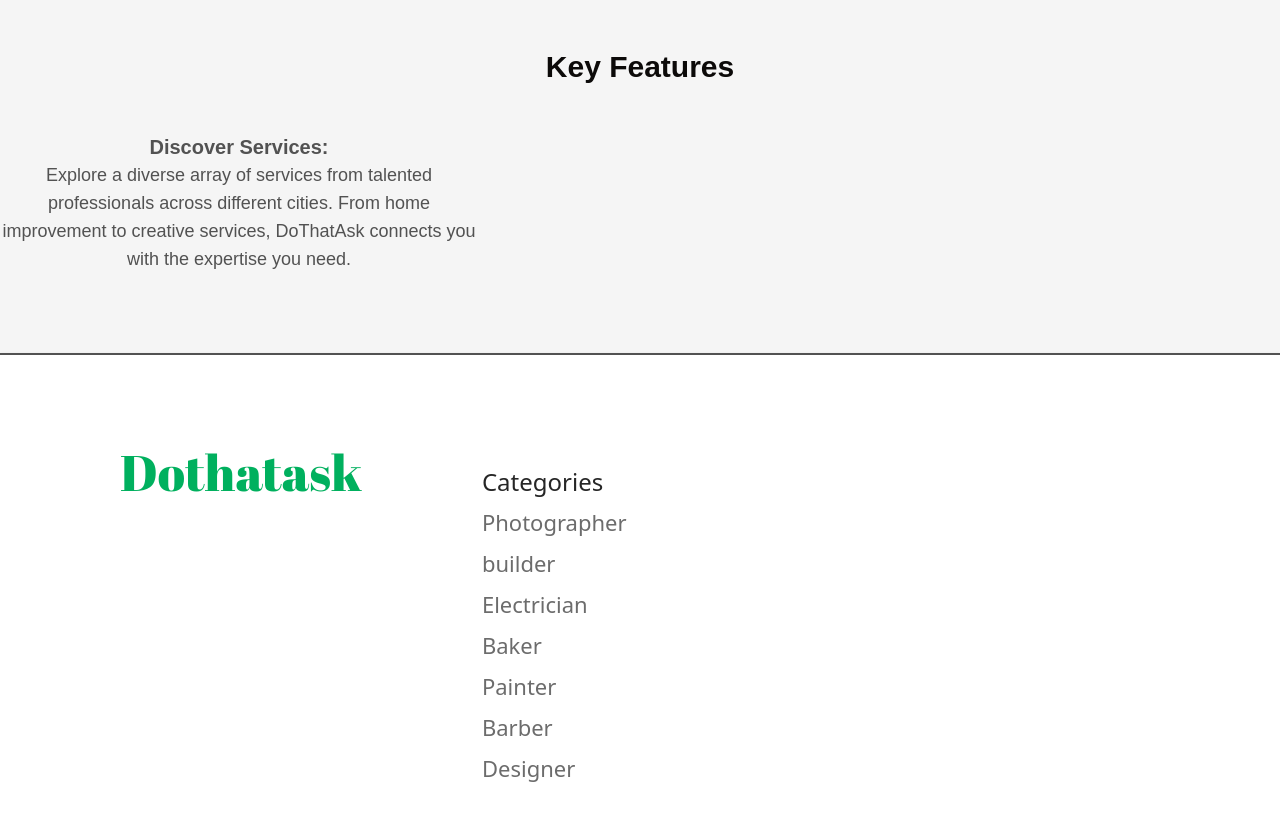
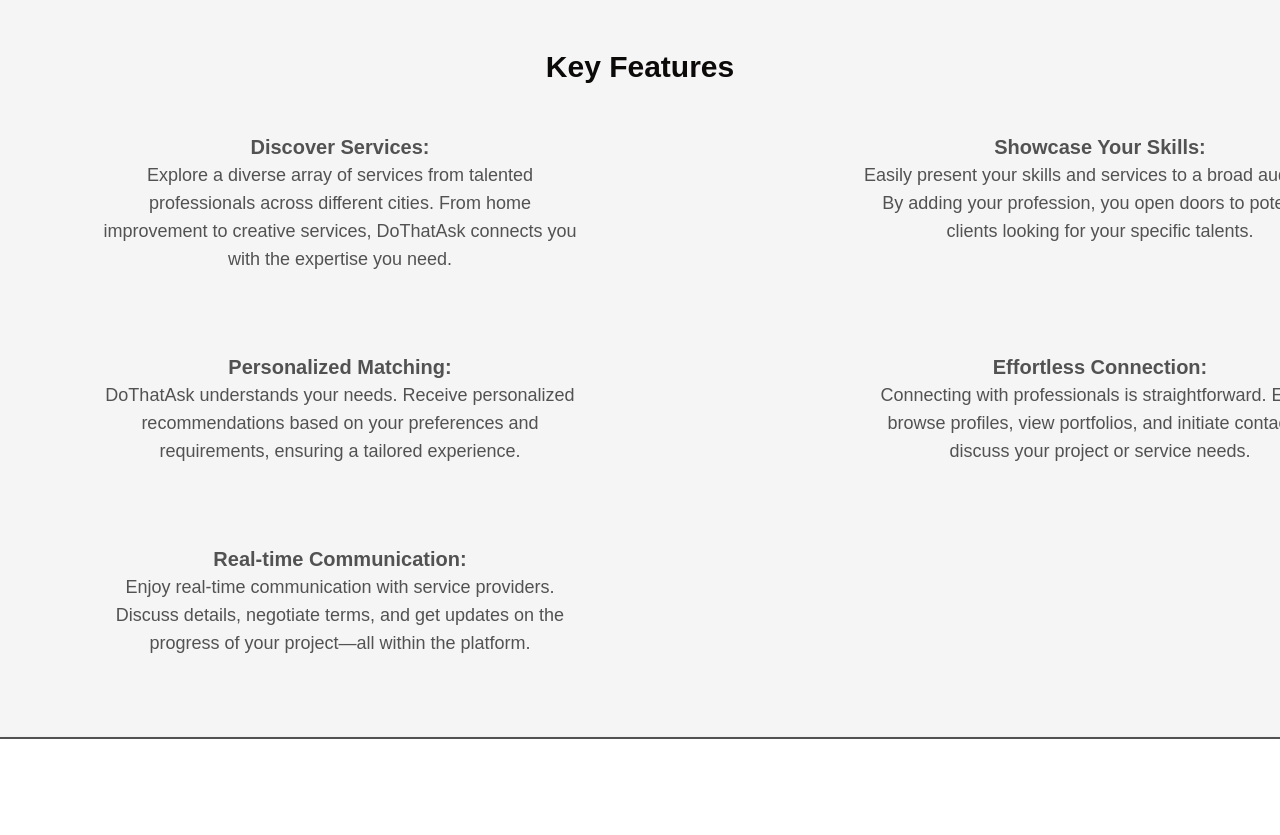
Before and after one commit to OthmanSALAHI/frontend-dothatask, a React (Vite) app: page /about-us in a window 1280 px wide. Shown: the part 460-1295 px from the top of the page. Built offline with nearby package versions, Linux system fonts and the light colour scheme.

Commit message:
Update key features section in AboutUs component

```diff
--- a/src/components/pages/AboutUs.jsx
+++ b/src/components/pages/AboutUs.jsx
@@ -14,11 +14,48 @@
         </div>
         <div className="w-[1440px] mx-auto  text-center text-stone-950 text-xl font-normal">Dothatask revolutionizes the way individuals connect with skilled professionals. This platform is your go-to destination for seamlessly finding artisans and experts from various cities. Whether you're seeking a service or offering your skills, DoThatAsk simplifies the process, creating a vibrant community of opportunity seekers and providers.</div>
         <div className="w-[204px] text-center mx-auto my-12 text-stone-950 text-3xl font-bold font-Ubuntu">Key Features</div>
-        <div className='grid grid-cols-2 mx-auto w-[1440px]'>
-        <div className="w-[478px] text-center"><span className="text-neutral-600 text-xl font-bold ">Discover Services:
-            <br/></span><span className="text-neutral-600 text-lg font-normal ">Explore a diverse array of services from talented professionals across different cities. From home improvement to creative services, DoThatAsk connects you with the expertise you need.
-            <br/></span><span className="text-neutral-600 text-lg font-normal ">
-            </span></div>
+        <div className='grid grid-cols-2 mx-auto w-[1440px] gap-20'>
+            <div className="w-[478px] text-center mx-auto">
+                <span className="text-neutral-600 text-xl font-bold ">Discover Services:<br/></span><span className="text-neutral-600 text-lg font-normal ">Explore a diverse array of services from talented professionals across different cities. From home improvement to creative services, DoThatAsk connects you with the expertise you need.<br/></span>
+                <span className="text-neutral-600 text-lg font-normal ">
+                </span>
+            </div>
+            <div className="w-[478px] text-center mx-auto">
+                <span className="text-neutral-600 text-xl font-bold ">Showcase Your Skills:<br/></span>
+                <span className="text-neutral-600 text-lg font-normal ">
+                Easily present your skills and services to a broad audience. By adding your profession, you open doors to potential clients looking for your specific talents.
+                    <br/>
+                </span>
+                <span className="text-neutral-600 text-lg font-normal ">
+                </span>
+            </div>
+            <div className="w-[478px] text-center mx-auto">
+                <span className="text-neutral-600 text-xl font-bold ">Personalized Matching:<br/></span>
+                <span className="text-neutral-600 text-lg font-normal ">
+                 DoThatAsk understands your needs. Receive personalized recommendations based on your preferences and requirements, ensuring a tailored experience.
+                    <br/>
+                </span>
+                <span className="text-neutral-600 text-lg font-normal ">
+                </span>
+            </div>
+            <div className="w-[478px] text-center mx-auto">
+                <span className="text-neutral-600 text-xl font-bold ">Effortless Connection: <br/></span>
+                <span className="text-neutral-600 text-lg font-normal ">
+                Connecting with professionals is straightforward. Easily browse profiles, view portfolios, and initiate contact to discuss your project or service needs.
+                    <br/>
+                </span>
+                <span className="text-neutral-600 text-lg font-normal ">
+                </span>
+            </div>
+            <div className="w-[478px] text-center mx-auto">
+                <span className="text-neutral-600 text-xl font-bold ">Real-time Communication: <br/></span>
+                <span className="text-neutral-600 text-lg font-normal ">
+                 Enjoy real-time communication with service providers. Discuss details, negotiate terms, and get updates on the progress of your project—all within the platform.
+                    <br/>
+                </span>
+                <span className="text-neutral-600 text-lg font-normal ">
+                </span>
+            </div>
         </div>
     </div>
   )
```
